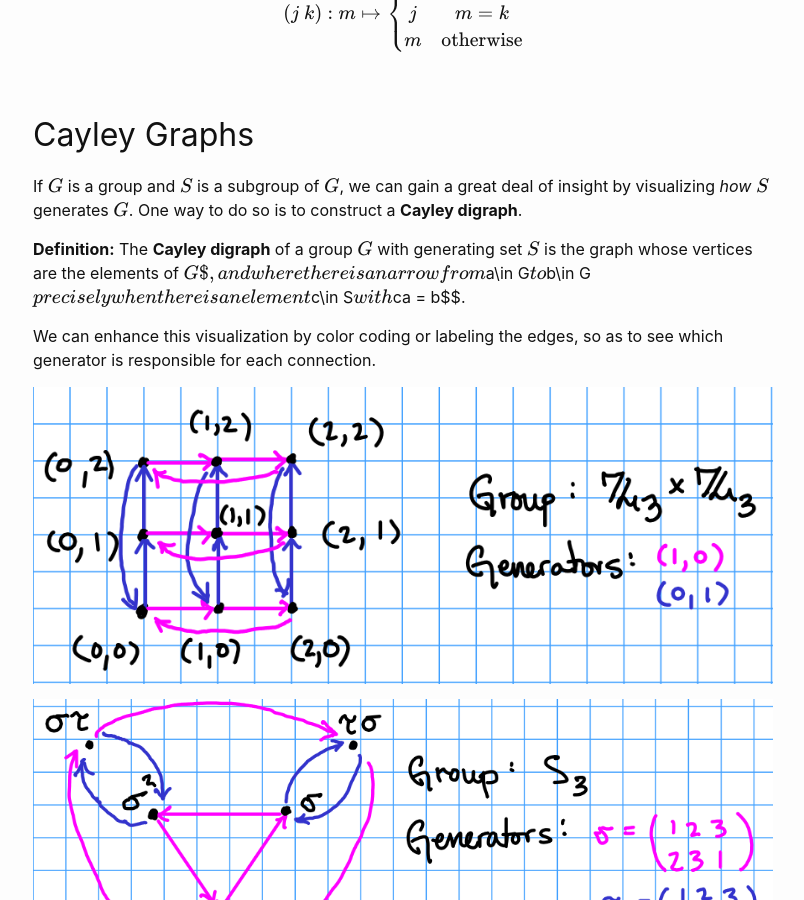
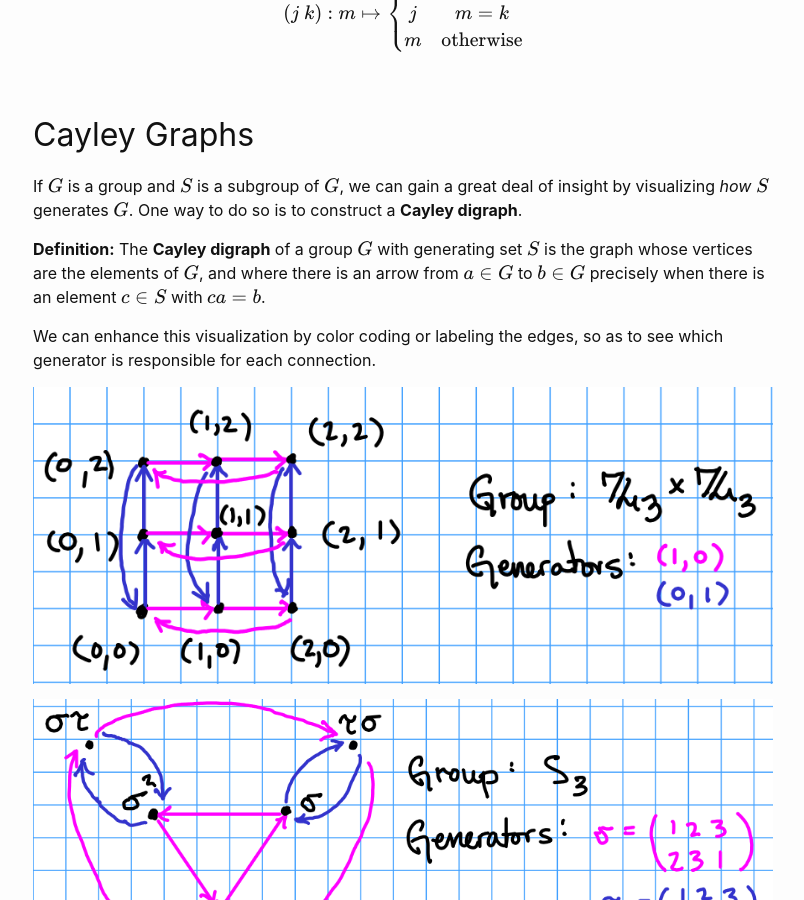
Before and after one commit to wcasper/math407spring2021, a Jekyll site: the page built from _topics/generators.md, in a window 1280 px wide and 900 px high, scrolled down 1083 px. Shown: the whole window, without its empty margins (237-1041 px from the left). Built offline with Jekyll 4.4.1, drawn with Linux system fonts in a browser that asks for light colours.

Commit message:
fixed typo

```diff
--- a/_topics/generators.md
+++ b/_topics/generators.md
@@ -50,7 +50,7 @@ m & \text{otherwise}
 
 If $$G$$ is a group and $$S$$ is a subgroup of $$G$$, we can gain a great deal of insight by visualizing *how* $$S$$ generates $$G$$.  One way to do so is to construct a **Cayley digraph**.
 
-**Definition:** The **Cayley digraph** of a group $$G$$ with generating set $$S$$ is the graph whose vertices are the elements of $$G$, and where there is an arrow from $$a\in G$$ to $$b\in G$$ precisely when there is an element $$c\in S$$ with $$ca = b$$.
+**Definition:** The **Cayley digraph** of a group $$G$$ with generating set $$S$$ is the graph whose vertices are the elements of $$G$$, and where there is an arrow from $$a\in G$$ to $$b\in G$$ precisely when there is an element $$c\in S$$ with $$ca = b$$.
 
 We can enhance this visualization by color coding or labeling the edges, so as to see which generator is responsible for each connection.
 
```
